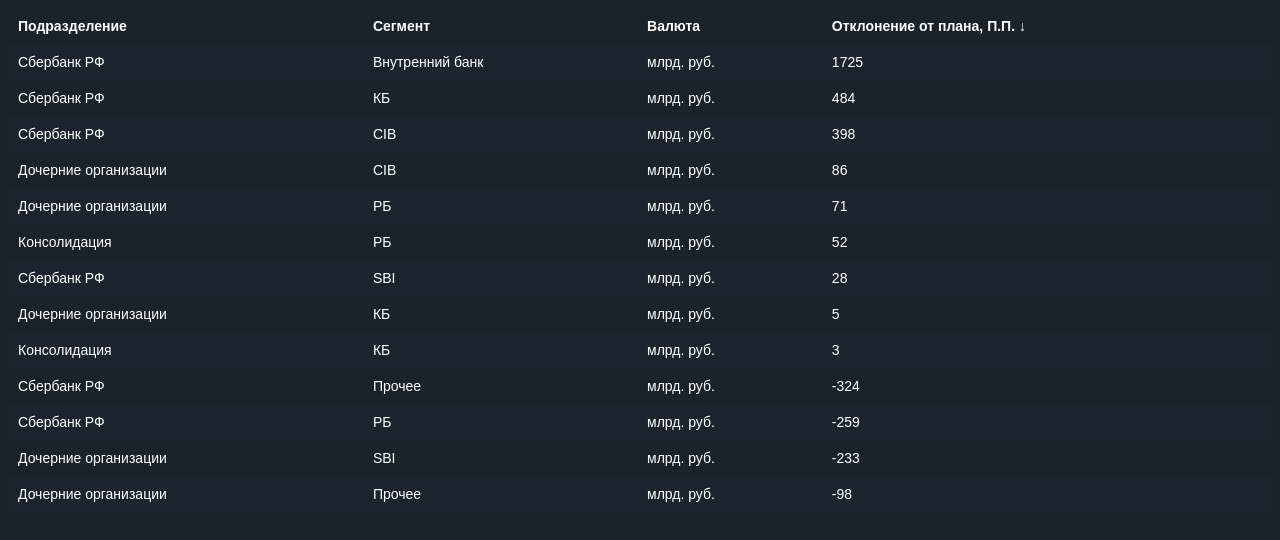
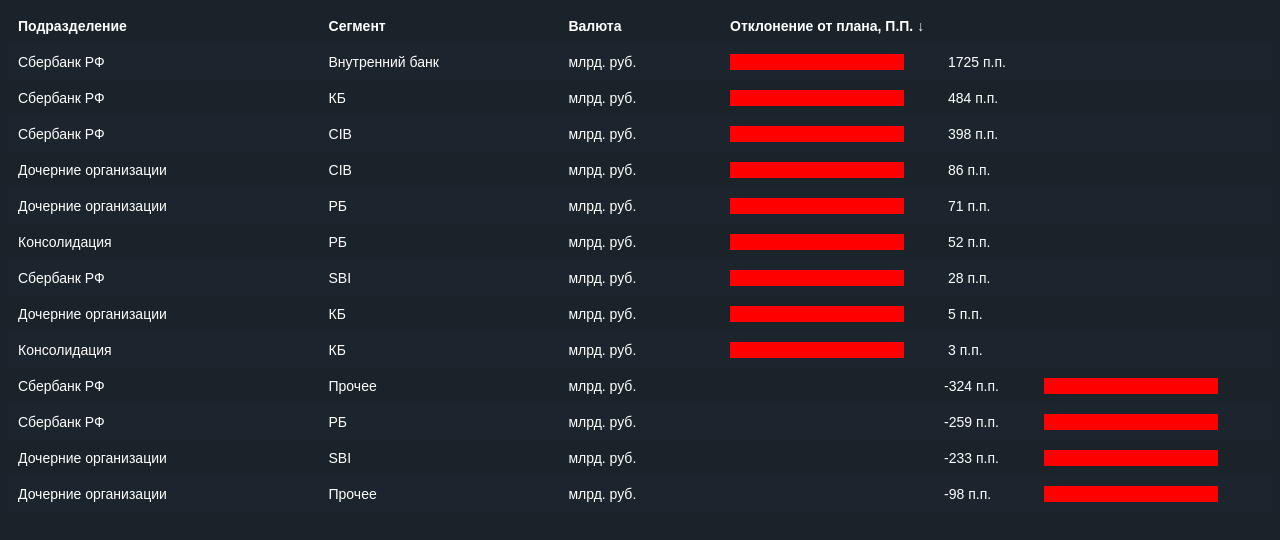
Before and after one commit to yaroslavian/test-1, a React app: page / in a window 1280 px wide. Built offline with nearby package versions, Linux system fonts and the light colour scheme.

Commit message:
Add Indicator component

```diff
--- a/src/components/DeviationTable.js
+++ b/src/components/DeviationTable.js
@@ -56,7 +56,7 @@
       });
 
       return (
-         <table cellPadding="0" cellSpacing="0" className="DeviationTable">
+         <table cellPadding="0" cellSpacing="0" className="deviation-table">
             <thead onClick={this.handleHeaderClick}>
                <tr>{headersRow}</tr>
             </thead>
--- a/src/components/Indicator.js
+++ b/src/components/Indicator.js
@@ -2,8 +2,15 @@
 
 export class Indicator extends React.Component {
    render() {
-      const size = 20+this.props.value;
+      // const size = 20+this.props.value;
+      const bar = <div className="bar">&nbsp;</div>;
 
-      return <div className="Indicator" style={{ width: size }}>{this.props.value}</div>
+      return (
+         <div className="indicator">
+            <div className="bar-container">{ this.props.value > 0 ? bar : '' }</div>
+            <div>{ this.props.value + ' п.п.'}</div>
+            <div className="bar-container">{ this.props.value < 0 ? bar : '' }</div>
+         </div>
+      );
    }
 };
--- a/src/data-source/DataSource.js
+++ b/src/data-source/DataSource.js
@@ -1,4 +1,6 @@
 import data from './data.json';
+import { Indicator } from '../components/Indicator';
+import React from 'react';
 
 const getMaxAbs = function(arr) {
    const sortedArr = Array.from(rawTableData).sort((a,b) => {
@@ -22,8 +24,7 @@
    return [
       ...elem.axis.r.map(elem => elem.sName_RU),
       elem.sMeasDelta_RU,
-      // maxAbs/elem.fDeltaPlan
-      Math.round(elem.fDeltaPlan * 100)
+      <Indicator value={Math.round(elem.fDeltaPlan * 100)} />
    ];
 });
 
--- a/src/style.styl
+++ b/src/style.styl
@@ -5,7 +5,7 @@
 #app
    width: 100%
 
-.DeviationTable
+.deviation-table
    font-family: Arial, Helvetica, sans-serif
    font-size: 14px
    width: 100%
@@ -26,6 +26,14 @@
          td
             padding: 10px
 
-.Indicator
-   color: darkred
-   border: 2px solid gray
+.indicator
+   display: grid
+   grid-template-columns: auto 100px auto
+   min-width: 280px;
+
+.bar-container
+   width: 100%
+
+.bar
+   width: 80%
+   background-color: red
```
